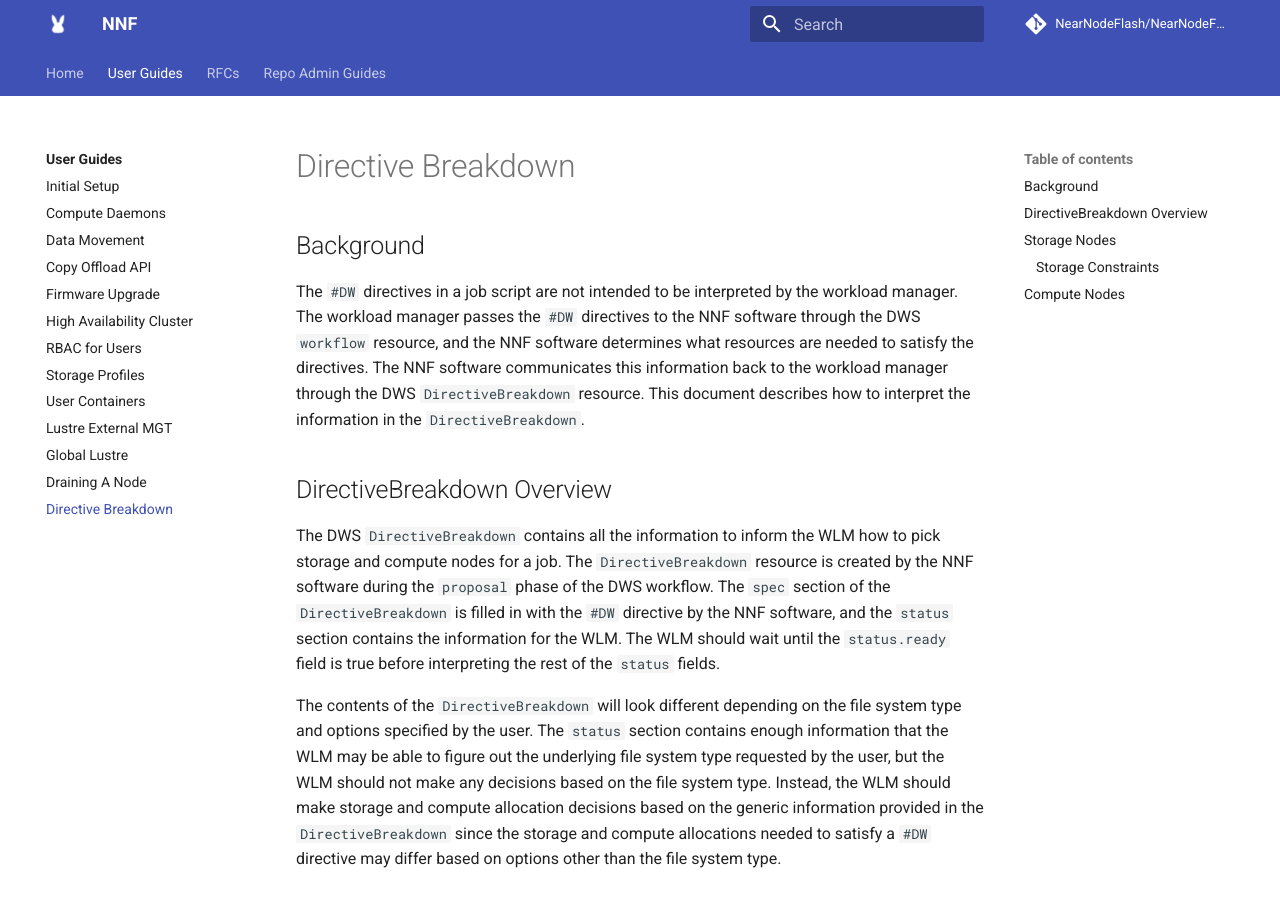
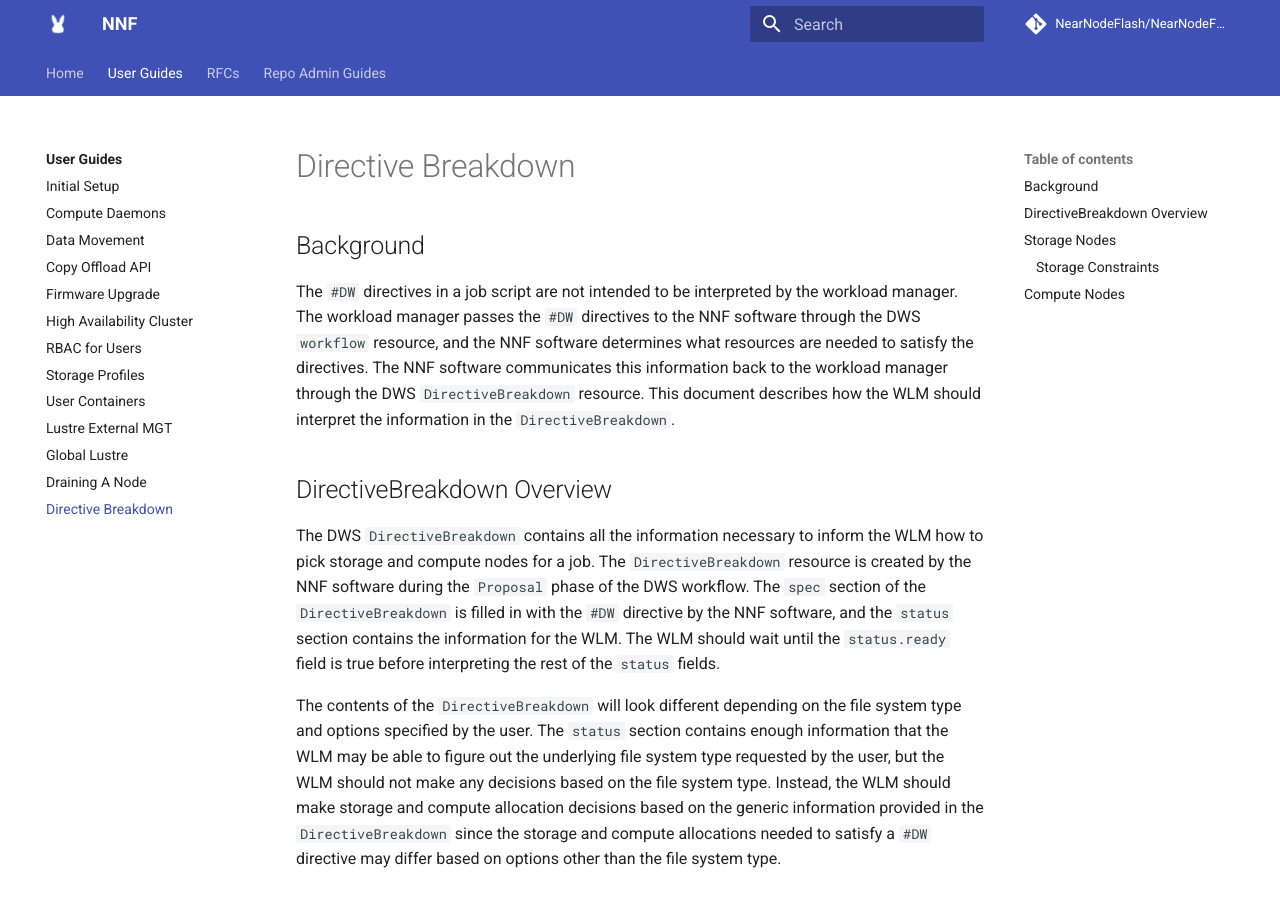
Before and after one commit to NearNodeFlash/NearNodeFlash.github.io, an MkDocs documentation site: the page built from docs/guides/directive-breakdown/readme.md, in a window 1280 px wide and 900 px high. Built offline with MkDocs 1.6.1 and Material for MkDocs 9.7.7, drawn with Linux system fonts in a browser that asks for light colours; comment, search, counter and statistics services are not loaded; the version menu is left out; some of the changed text lies outside the part shown.

Commit message:
review comments
Signed-off-by: Matt Richerson <matthew.richerson@hpe.com>

```diff
--- a/docs/guides/directive-breakdown/readme.md
+++ b/docs/guides/directive-breakdown/readme.md
@@ -7,11 +7,11 @@ categories: provisioning
 
 ## Background
 
-The `#DW` directives in a job script are not intended to be interpreted by the workload manager. The workload manager passes the `#DW` directives to the NNF software through the DWS `workflow` resource, and the NNF software determines what resources are needed to satisfy the directives. The NNF software communicates this information back to the workload manager through the DWS `DirectiveBreakdown` resource. This document describes how to interpret the information in the `DirectiveBreakdown`.
+The `#DW` directives in a job script are not intended to be interpreted by the workload manager. The workload manager passes the `#DW` directives to the NNF software through the DWS `workflow` resource, and the NNF software determines what resources are needed to satisfy the directives. The NNF software communicates this information back to the workload manager through the DWS `DirectiveBreakdown` resource. This document describes how the WLM should interpret the information in the `DirectiveBreakdown`.
 
 ## DirectiveBreakdown Overview
 
-The DWS `DirectiveBreakdown` contains all the information to inform the WLM how to pick storage and compute nodes for a job. The `DirectiveBreakdown` resource is created by the NNF software during the `proposal` phase of the DWS workflow. The `spec` section of the `DirectiveBreakdown` is filled in with the `#DW` directive by the NNF software, and the `status` section contains the information for the WLM. The WLM should wait until the `status.ready` field is true before interpreting the rest of the `status` fields.
+The DWS `DirectiveBreakdown` contains all the information necessary to inform the WLM how to pick storage and compute nodes for a job. The `DirectiveBreakdown` resource is created by the NNF software during the `Proposal` phase of the DWS workflow. The `spec` section of the `DirectiveBreakdown` is filled in with the `#DW` directive by the NNF software, and the `status` section contains the information for the WLM. The WLM should wait until the `status.ready` field is true before interpreting the rest of the `status` fields.
 
 The contents of the `DirectiveBreakdown` will look different depending on the file system type and options specified by the user. The `status` section contains enough information that the WLM may be able to figure out the underlying file system type requested by the user, but the WLM should not make any decisions based on the file system type. Instead, the WLM should make storage and compute allocation decisions based on the generic information provided in the `DirectiveBreakdown` since the storage and compute allocations needed to satisfy a `#DW` directive may differ based on options other than the file system type.
 
```
Also changed, not shown: other parts of docs/guides/directive-breakdown/readme.md (+2 -2 lines).
